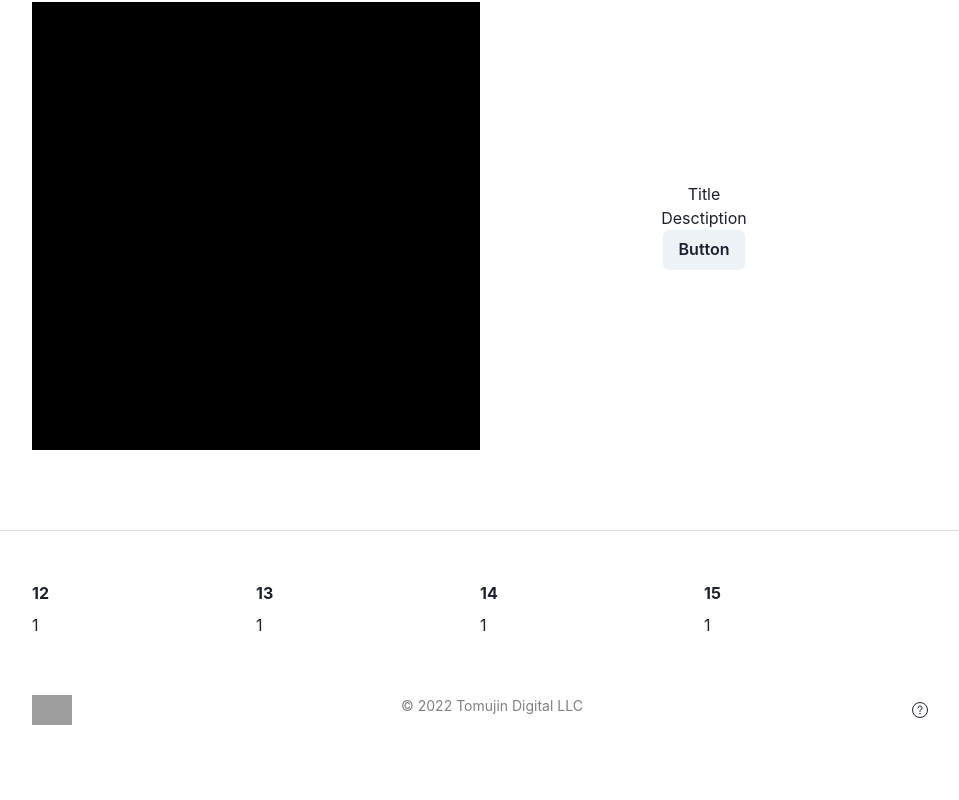
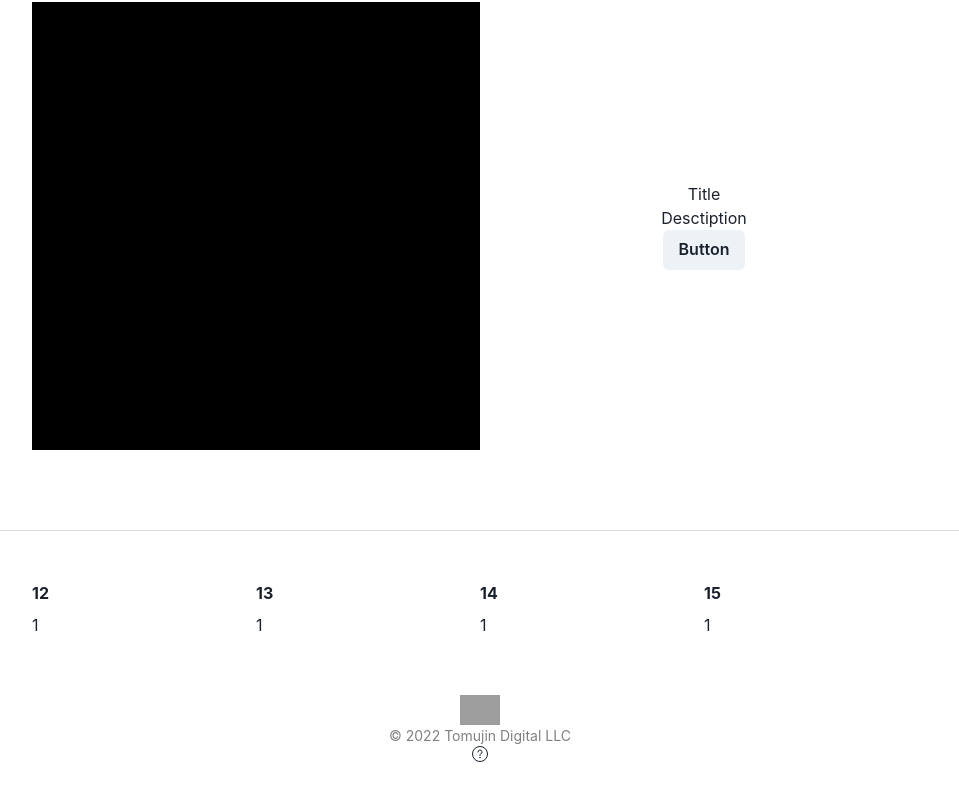
Before and after one commit to Munkuu88/TD-landing, a Next.js app: page / in a window 1280 px wide. Shown: the part 2272-3072 px from the top of the page, without its empty margins (160-1119 px from the left). Before the commit the page ends 3047 px from the top, so only its background shows below. Built offline with nearby package versions, Linux system fonts and the light colour scheme; grey boxes are pictures that could not be loaded.

Commit message:
fix header footer

```diff
--- a/component/footer.js
+++ b/component/footer.js
@@ -31,21 +31,26 @@ export default function Footer() {
   return (
     <Flex justifyContent={"center"} py="50px" borderTop={"1px solid #dbdbdb"}>
       <VStack w="70%" maxW="1300px" alignItems={"unset"}>
-        <SimpleGrid columns={4} pb="50px">
+        <SimpleGrid columns={[2, 4]} pb="50px">
           {Items.map((el) => {
             return <Item key={el.title} data={el} />;
           })}
         </SimpleGrid>
-        <Flex justifyContent={"space-between"}>
+        <Flex
+          justifyContent={["none", "space-between"]}
+          alignItems={["center", "none"]}
+          flexDir={["column", "rowS"]}
+        >
           <Image
+            mb={["15px", "0"]}
             cursor={"pointer"}
             h="30px"
             src="https://media.discordapp.net/attachments/910331361179619370/993345940071133204/TD_logo_1.png"
           />
-          <Text color={"gray"} fontSize="sm">
+          <Text mb={["15px", "0"]} color={"gray"} fontSize="sm">
             © 2022 Tomujin Digital LLC{" "}
           </Text>
-          <HStack>
+          <HStack mb={["15px", "0"]}>
             <Icon />
           </HStack>
         </Flex>
--- a/component/header.js
+++ b/component/header.js
@@ -1,5 +1,6 @@
-import { Box, Flex, HStack, Image, Text } from "@chakra-ui/react";
+import { Box, Flex, HStack, Image, Text, Icon } from "@chakra-ui/react";
 import { motion } from "framer-motion";
+import { FiMenu } from "react-icons/fi";
 
 const Sections = [
   { text: "1", link: "" },
@@ -90,6 +91,7 @@ export default function Header() {
             h="25px"
             src="https://media.discordapp.net/attachments/910331361179619370/993345940071133204/TD_logo_1.png"
           />
+          <Icon as={FiMenu} boxSize="30px" />
         </Flex>
       </Flex>
     </>
--- a/pages/_app.js
+++ b/pages/_app.js
@@ -23,12 +23,12 @@ function MyApp({ Component, pageProps }) {
       <ChakraProvider>
         <Box w="100% " h={["55px", "71px"]} />
         <Header />
-        <Flex justifyContent={"center"} py="80px">
+        <Flex justifyContent={"center"} py={["40px", "80px"]}>
           <VStack
             w={["95%", "95%", "90%", "70%", "70%"]}
             maxW="1300px"
             alignItems={"unset"}
-            spacing={"160px"}
+            spacing={["80px", "160px"]}
           >
             <Component {...pageProps} />
           </VStack>
```
